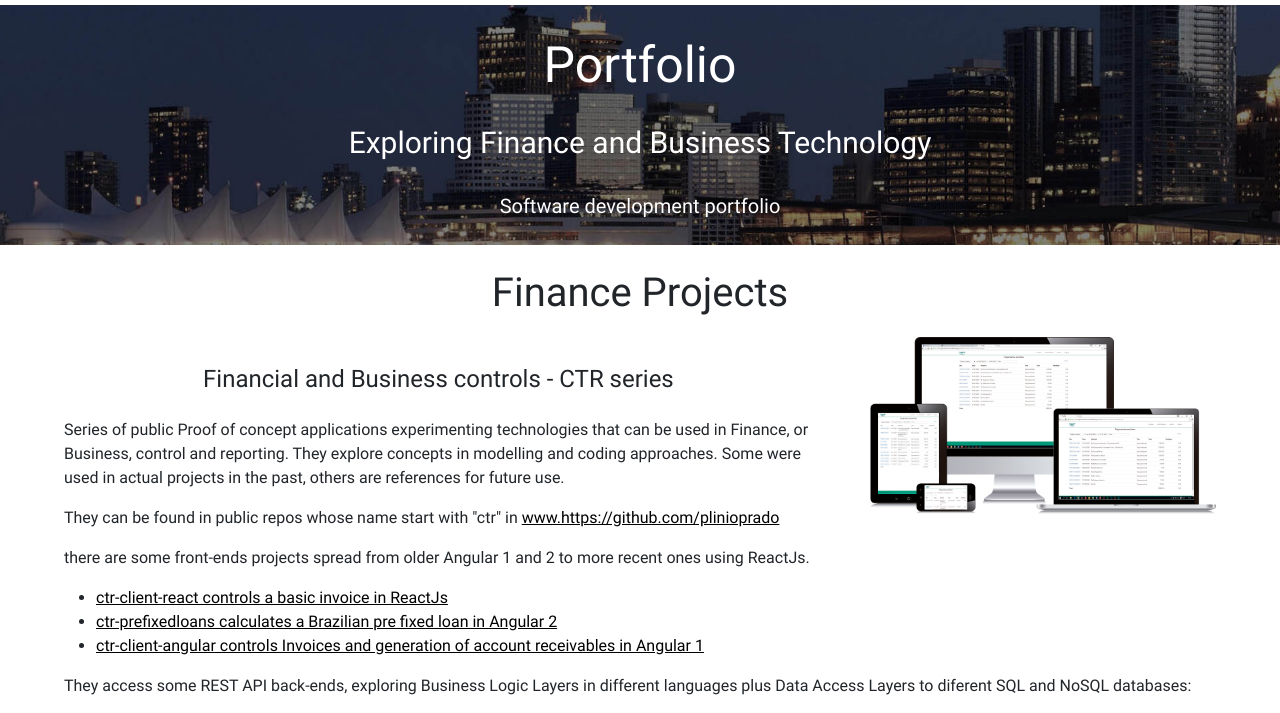
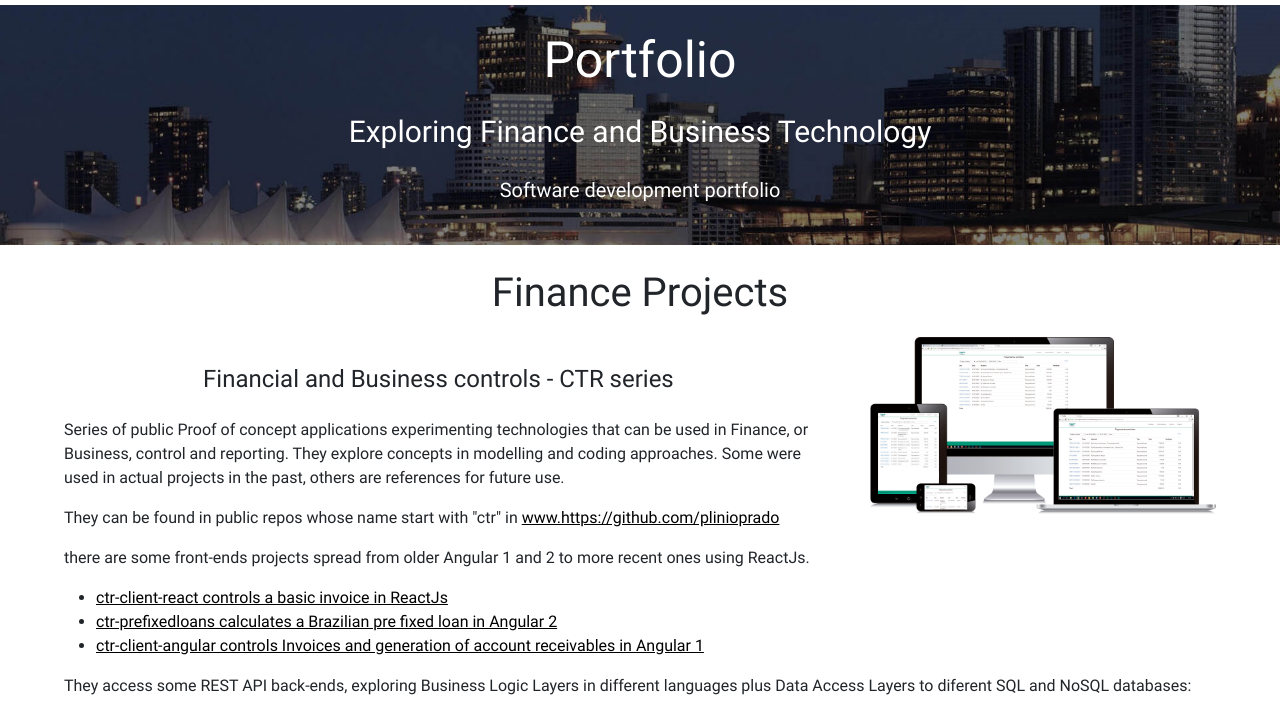
Before and after one commit to plinioprado/plinioprado-js, a plain HTML site: page index.html in a window 1280 px wide. Shown: the part 81-794 px from the top of the page. Drawn offline with Linux system fonts and the light colour scheme.

Commit message:
paralax with flex

```diff
--- a/css/styles.css
+++ b/css/styles.css
@@ -69,14 +69,21 @@ header .container-fluid {
   background-position: center;
   background-repeat: no-repeat;
   background-size: cover;
-  text-align: center;
-  padding-top: 1.5em;
   font-size: 1.25em;
   color: #fff;
+  display: flex;
+  flex-direction: column;
+  justify-content: space-evenly;
+  align-items: center;
+
+}
+
+.paralax h2  {
+  margin: 0;
 }
 
 .paralax h3 {
-  margin-top: 1em;
+  margin: 0;
 }
 
 /* header */
@@ -138,12 +145,10 @@ header img {
 
   .paralax h2 {
     font-size: 1.25em;
-    margin-bottom: .5em;
   }
 
   .paralax h3 {
     font-size: 1em;
-    margin-bottom: .5em;
   }
 }
 
```
